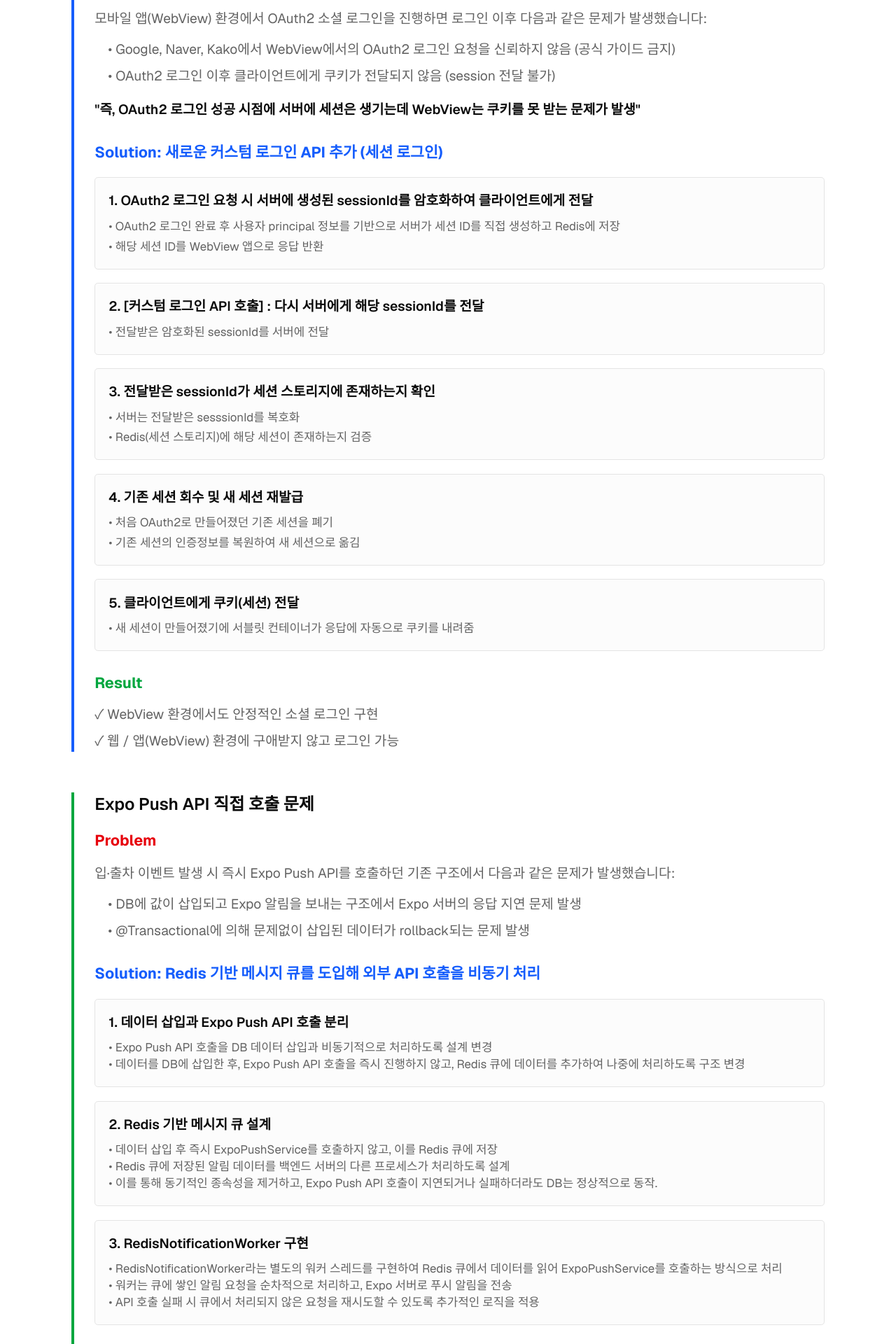
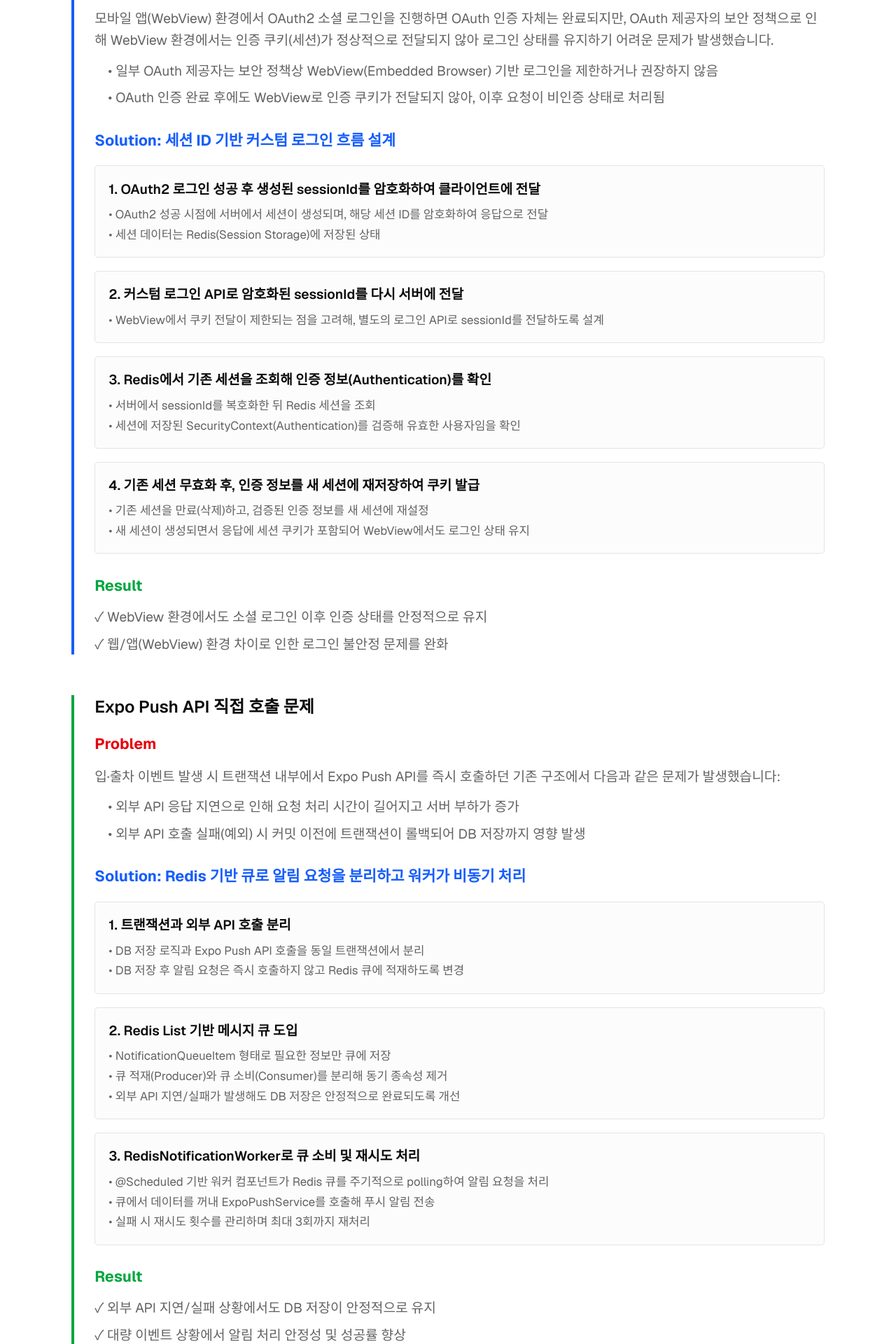
Before and after one commit to dgsim126/donggeun, a Next.js app: page /portfolio/honorsparking in a window 1280 px wide. Shown: the part 5280-7200 px from the top of the page at 70% size. Built offline with nearby package versions, Linux system fonts and the light colour scheme.

Commit message:
feat: honors fix

```diff
--- a/app/portfolio/honorsparking/page.tsx
+++ b/app/portfolio/honorsparking/page.tsx
@@ -231,79 +231,53 @@ export default function HonorsParkingPage() {
             <h2 className="text-2xl font-bold mb-6">문제 및 해결</h2>
 
 <div className="border-l-4 border-blue-600 pl-6 mb-12">
-              <h3 className="text-xl font-semibold mb-4">WebView 환경에서 OAuth2 세션 공유 문제</h3>
+  <h3 className="text-xl font-semibold mb-4">WebView 환경에서 OAuth2 로그인 후 인증 유지 문제 (Google, Kakao, Naver)</h3>
 
   <div className="mb-6">
     <h4 className="text-lg font-bold mb-3 text-red-600">Problem</h4>
     <p className="text-muted-foreground mb-3 leading-relaxed">
-                  모바일 앱(WebView) 환경에서 OAuth2 소셜 로그인을 진행하면 로그인 이후 다음과 같은 문제가 발생했습니다:
+      모바일 앱(WebView) 환경에서 OAuth2 소셜 로그인을 진행하면 OAuth 인증 자체는 완료되지만, OAuth 제공자의 보안 정책으로 인해
+      WebView 환경에서는 인증 쿠키(세션)가 정상적으로 전달되지 않아 로그인 상태를 유지하기 어려운 문제가 발생했습니다.
     </p>
     <ul className="space-y-2 text-muted-foreground ml-4">
-                  <li>• Google, Naver, Kako에서 WebView에서의 OAuth2 로그인 요청을 신뢰하지 않음 (공식 가이드 금지)</li>
-                  <li>• OAuth2 로그인 이후 클라이언트에게 쿠키가 전달되지 않음 (session 전달 불가)</li>
+      <li>• 일부 OAuth 제공자는 보안 정책상 WebView(Embedded Browser) 기반 로그인을 제한하거나 권장하지 않음</li>
+      <li>• OAuth 인증 완료 후에도 WebView로 인증 쿠키가 전달되지 않아, 이후 요청이 비인증 상태로 처리됨</li>
     </ul>
-                <p className="mt-4 font-semibold text-foreground">
-                  "즉, OAuth2 로그인 성공 시점에 서버에 세션은 생기는데 WebView는 쿠키를 못 받는 문제가 발생"
-                </p>
   </div>
 
   <div className="mb-6">
-                <h4 className="text-lg font-bold mb-4 text-blue-600">Solution: 새로운 커스텀 로그인 API 추가 (세션 로그인)</h4>
+    <h4 className="text-lg font-bold mb-4 text-blue-600">Solution: 세션 ID 기반 커스텀 로그인 흐름 설계</h4>
+
     <div className="space-y-4">
-
       <div className="border rounded-lg p-4 bg-card">
-                    <p className="font-semibold mb-2">1. OAuth2 로그인 요청 시 서버에 생성된 sessionId를 암호화하여 클라이언트에게 전달</p>
-                    <p className="text-sm text-muted-foreground">
+        <p className="font-semibold mb-2">1. OAuth2 로그인 성공 후 생성된 sessionId를 암호화하여 클라이언트에 전달</p>
         <ul className="text-sm text-muted-foreground space-y-1">
-                      <li>• OAuth2 로그인 완료 후 사용자 principal 정보를 기반으로 서버가 세션 ID를 직접 생성하고 Redis에
-                      저장</li>
-                      <li>• 해당 세션 ID를 WebView 앱으로 응답 반환</li>
-
+          <li>• OAuth2 성공 시점에 서버에서 세션이 생성되며, 해당 세션 ID를 암호화하여 응답으로 전달</li>
+          <li>• 세션 데이터는 Redis(Session Storage)에 저장된 상태</li>
         </ul>
-
-                    </p>
       </div>
 
       <div className="border rounded-lg p-4 bg-card">
-                    <p className="font-semibold mb-2">2. [커스텀 로그인 API 호출] : 다시 서버에게 해당 sessionId를 전달</p>
-                    <p className="text-sm text-muted-foreground">
+        <p className="font-semibold mb-2">2. 커스텀 로그인 API로 암호화된 sessionId를 다시 서버에 전달</p>
         <ul className="text-sm text-muted-foreground space-y-1">
-                      <li>• 전달받은 암호화된 sessionId를 서버에 전달</li>
-
+          <li>• WebView에서 쿠키 전달이 제한되는 점을 고려해, 별도의 로그인 API로 sessionId를 전달하도록 설계</li>
         </ul>
-                    </p>
       </div>
 
       <div className="border rounded-lg p-4 bg-card">
-                    <p className="font-semibold mb-2">3. 전달받은 sessionId가 세션 스토리지에 존재하는지 확인</p>
-                    <p className="text-sm text-muted-foreground">
+        <p className="font-semibold mb-2">3. Redis에서 기존 세션을 조회해 인증 정보(Authentication)를 확인</p>
         <ul className="text-sm text-muted-foreground space-y-1">
-                      <li>• 서버는 전달받은 sesssionId를 복호화</li>
-                      <li>• Redis(세션 스토리지)에 해당 세션이 존재하는지 검증</li>
-
+          <li>• 서버에서 sessionId를 복호화한 뒤 Redis 세션을 조회</li>
+          <li>• 세션에 저장된 SecurityContext(Authentication)를 검증해 유효한 사용자임을 확인</li>
         </ul>
-                    </p>
       </div>
 
       <div className="border rounded-lg p-4 bg-card">
-                    <p className="font-semibold mb-2">4. 기존 세션 회수 및 새 세션 재발급 </p>
-                    <p className="text-sm text-muted-foreground">
+        <p className="font-semibold mb-2">4. 기존 세션 무효화 후, 인증 정보를 새 세션에 재저장하여 쿠키 발급</p>
         <ul className="text-sm text-muted-foreground space-y-1">
-                      <li>• 처음 OAuth2로 만들어졌던 기존 세션을 폐기</li>
-                      <li>• 기존 세션의 인증정보를 복원하여 새 세션으로 옮김</li>
-
+          <li>• 기존 세션을 만료(삭제)하고, 검증된 인증 정보를 새 세션에 재설정</li>
+          <li>• 새 세션이 생성되면서 응답에 세션 쿠키가 포함되어 WebView에서도 로그인 상태 유지</li>
         </ul>
-                    </p>
-                  </div>
-
-                  <div className="border rounded-lg p-4 bg-card">
-                    <p className="font-semibold mb-2">5. 클라이언트에게 쿠키(세션) 전달 </p>
-                    <p className="text-sm text-muted-foreground">
-                      <ul className="text-sm text-muted-foreground space-y-1">
-                      <li>• 새 세션이 만들어졌기에 서블릿 컨테이너가 응답에 자동으로 쿠키를 내려줌</li>
-
-                    </ul>
-                    </p>
       </div>
     </div>
   </div>
@@ -311,11 +285,13 @@ export default function HonorsParkingPage() {
   <div>
     <h4 className="text-lg font-bold mb-3 text-green-600">Result</h4>
     <ul className="space-y-2 text-muted-foreground">
-                  <li>✓ WebView 환경에서도 안정적인 소셜 로그인 구현</li>
-                  <li>✓ 웹 / 앱(WebView) 환경에 구애받지 않고 로그인 가능</li>
+      <li>✓ WebView 환경에서도 소셜 로그인 이후 인증 상태를 안정적으로 유지</li>
+      <li>✓ 웹/앱(WebView) 환경 차이로 인한 로그인 불안정 문제를 완화</li>
     </ul>
   </div>
 </div>
+
+
 
             <div className="border-l-4 border-green-600 pl-6">
               <h3 className="text-xl font-semibold mb-4">Expo Push API 직접 호출 문제</h3>
@@ -323,42 +299,44 @@ export default function HonorsParkingPage() {
               <div className="mb-6">
                 <h4 className="text-lg font-bold mb-3 text-red-600">Problem</h4>
                 <p className="text-muted-foreground mb-3 leading-relaxed">
-                  입·출차 이벤트 발생 시 즉시 Expo Push API를 호출하던 기존 구조에서 다음과 같은 문제가 발생했습니다:
+                  입·출차 이벤트 발생 시 트랜잭션 내부에서 Expo Push API를 즉시 호출하던 기존 구조에서 다음과 같은 문제가
+                  발생했습니다:
                 </p>
                 <ul className="space-y-2 text-muted-foreground ml-4">
-                  <li>• DB에 값이 삽입되고 Expo 알림을 보내는 구조에서 Expo 서버의 응답 지연 문제 발생</li>
-                  <li>• @Transactional에 의해 문제없이 삽입된 데이터가 rollback되는 문제 발생</li>
+                  <li>• 외부 API 응답 지연으로 인해 요청 처리 시간이 길어지고 서버 부하가 증가</li>
+                  <li>• 외부 API 호출 실패(예외) 시 커밋 이전에 트랜잭션이 롤백되어 DB 저장까지 영향 발생</li>
                 </ul>
               </div>
 
               <div className="mb-6">
-                <h4 className="text-lg font-bold mb-4 text-blue-600">Solution: Redis 기반 메시지 큐를 도입해 외부 API 호출을 비동기 처리</h4>
+                <h4 className="text-lg font-bold mb-4 text-blue-600">
+                  Solution: Redis 기반 큐로 알림 요청을 분리하고 워커가 비동기 처리
+                </h4>
                 <div className="space-y-4">
                   <div className="border rounded-lg p-4 bg-card">
-                    <p className="font-semibold mb-2">1. 데이터 삽입과 Expo Push API 호출 분리</p>
-                    <p className="text-sm text-muted-foreground">
-                      {/* NotificationQueueItem 구조 정의. 회원 ID, 차량 번호, 알림 종류 등 핵심 정보만 큐에 저장  */}
-                      <p>• Expo Push API 호출을 DB 데이터 삽입과 비동기적으로 처리하도록 설계 변경</p>
-                      <p>• 데이터를 DB에 삽입한 후, Expo Push API 호출을 즉시 진행하지 않고, Redis 큐에 데이터를 추가하여 나중에 처리하도록 구조 변경</p>
-                    </p>
+                    <p className="font-semibold mb-2">1. 트랜잭션과 외부 API 호출 분리</p>
+                    <div className="text-sm text-muted-foreground space-y-1">
+                      <p>• DB 저장 로직과 Expo Push API 호출을 동일 트랜잭션에서 분리</p>
+                      <p>• DB 저장 후 알림 요청은 즉시 호출하지 않고 Redis 큐에 적재하도록 변경</p>
+                    </div>
                   </div>
 
                   <div className="border rounded-lg p-4 bg-card">
-                    <p className="font-semibold mb-2">2. Redis 기반 메시지 큐 설계</p>
-                    <p className="text-sm text-muted-foreground">
-                      <p>• 데이터 삽입 후 즉시 ExpoPushService를 호출하지 않고, 이를 Redis 큐에 저장</p>
-                      <p>• Redis 큐에 저장된 알림 데이터를 백엔드 서버의 다른 프로세스가 처리하도록 설계</p>
-                      <p>• 이를 통해 동기적인 종속성을 제거하고, Expo Push API 호출이 지연되거나 실패하더라도 DB는 정상적으로 동작.</p>
-                    </p>
+                    <p className="font-semibold mb-2">2. Redis List 기반 메시지 큐 도입</p>
+                    <div className="text-sm text-muted-foreground space-y-1">
+                      <p>• NotificationQueueItem 형태로 필요한 정보만 큐에 저장</p>
+                      <p>• 큐 적재(Producer)와 큐 소비(Consumer)를 분리해 동기 종속성 제거</p>
+                      <p>• 외부 API 지연/실패가 발생해도 DB 저장은 안정적으로 완료되도록 개선</p>
+                    </div>
                   </div>
 
                   <div className="border rounded-lg p-4 bg-card">
-                    <p className="font-semibold mb-2">3. RedisNotificationWorker 구현</p>
-                    <p className="text-sm text-muted-foreground">
-                      <p>• RedisNotificationWorker라는 별도의 워커 스레드를 구현하여 Redis 큐에서 데이터를 읽어 ExpoPushService를 호출하는 방식으로 처리</p>
-                      <p>• 워커는 큐에 쌓인 알림 요청을 순차적으로 처리하고, Expo 서버로 푸시 알림을 전송</p>
-                      <p>• API 호출 실패 시 큐에서 처리되지 않은 요청을 재시도할 수 있도록 추가적인 로직을 적용</p>
-                    </p>
+                    <p className="font-semibold mb-2">3. RedisNotificationWorker로 큐 소비 및 재시도 처리</p>
+                    <div className="text-sm text-muted-foreground space-y-1">
+                      <p>• @Scheduled 기반 워커 컴포넌트가 Redis 큐를 주기적으로 polling하여 알림 요청을 처리</p>
+                      <p>• 큐에서 데이터를 꺼내 ExpoPushService를 호출해 푸시 알림 전송</p>
+                      <p>• 실패 시 재시도 횟수를 관리하며 최대 3회까지 재처리</p>
+                    </div>
                   </div>
                 </div>
               </div>
@@ -366,9 +344,9 @@ export default function HonorsParkingPage() {
               <div>
                 <h4 className="text-lg font-bold mb-3 text-green-600">Result</h4>
                 <ul className="space-y-2 text-muted-foreground">
-                  <li>✓ 대량 이벤트 상황(Expo server에서 많은 요청으로 인해 문제가 발생하는 상황)에서도 이와 상관없이 DB에 안정적으로 값 저장</li>
-                  <li>✓ 알림 전달 성공률 및 안정성 대폭 향상</li>
-                  <li>✓ 서버 전체 응답 속도 및 신뢰성 개선</li>
+                  <li>✓ 외부 API 지연/실패 상황에서도 DB 저장이 안정적으로 유지</li>
+                  <li>✓ 대량 이벤트 상황에서 알림 처리 안정성 및 성공률 향상</li>
+                  <li>✓ 요청 응답 지연 감소 및 서버 부하 완화</li>
                 </ul>
               </div>
             </div>
```
Lines whose indentation alone changed are shown as unchanged.
